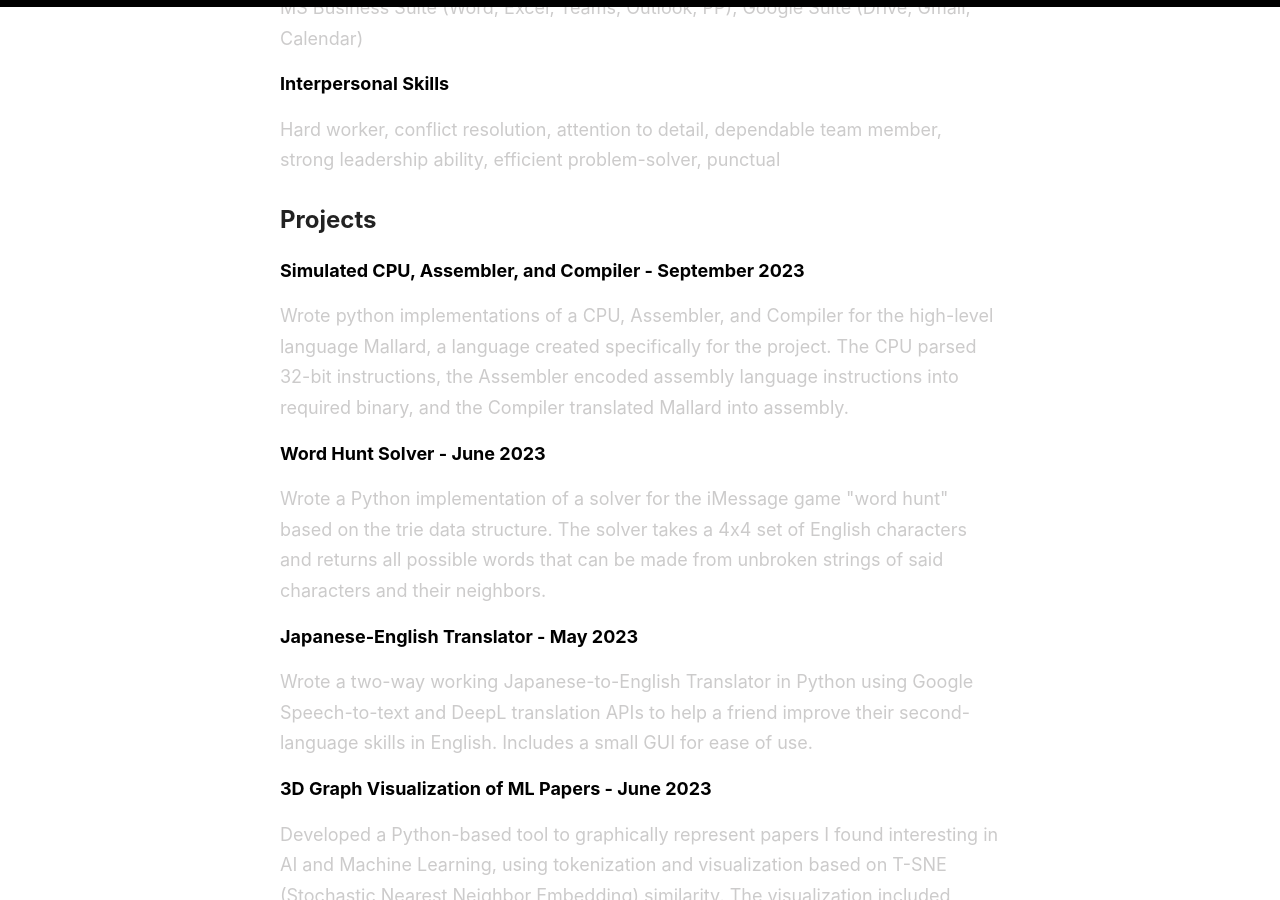
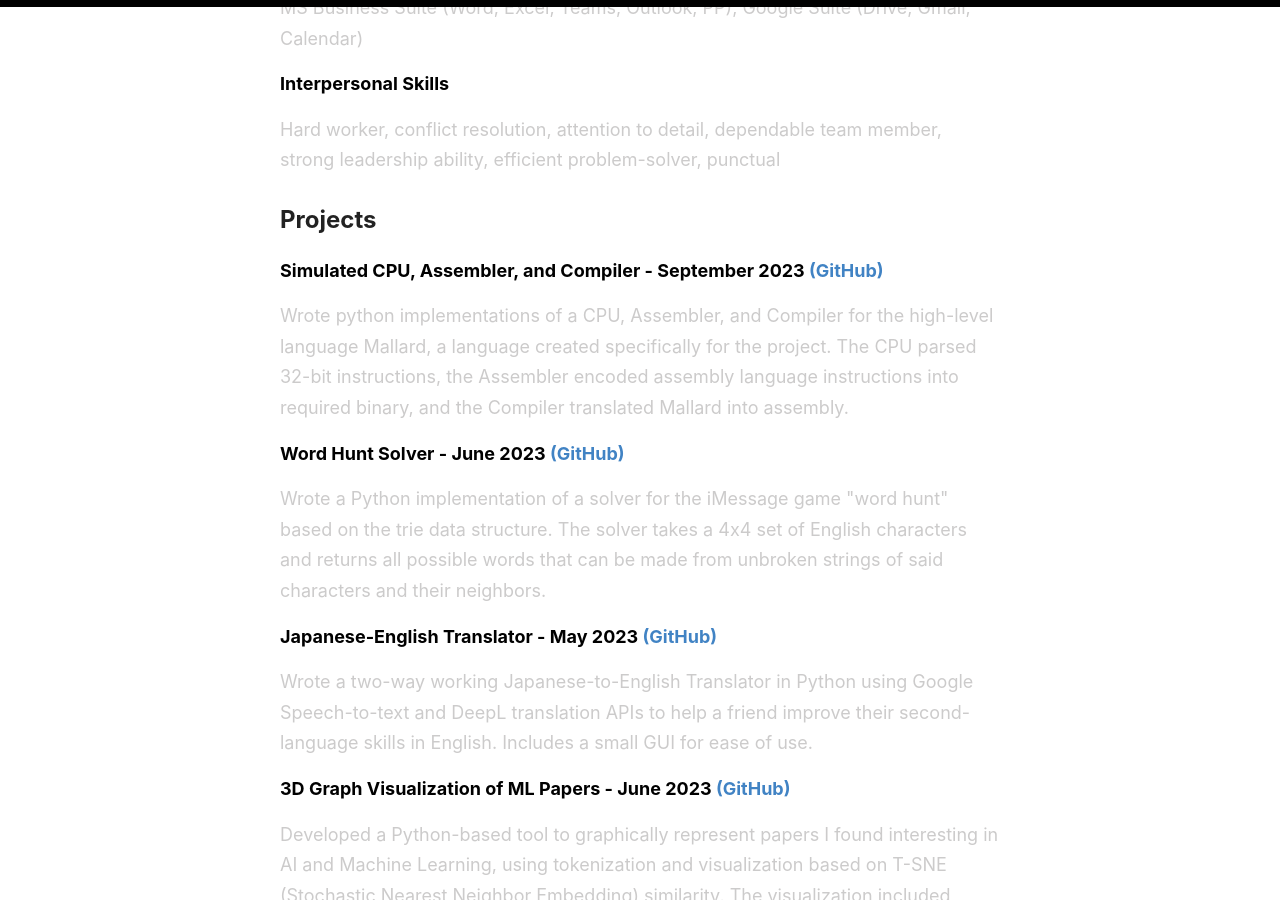
Before and after one commit to johnmoore24/johnmoore24.github.io, a Jekyll site: the page built from index.html, in a window 1280 px wide and 900 px high, scrolled down 776 px. Built offline with Jekyll 4.4.1, drawn with Linux system fonts in a browser that asks for light colours; the list of posts is cut into pages by our own code.

Commit message:
Resume added

```diff
--- a/index.html
+++ b/index.html
@@ -50,19 +50,19 @@ layout: default
   <section>
     <h2 style="text-align: left;">Projects</h2>
     <article>
-      <p style="font-weight: bold; color: black;">Simulated CPU, Assembler, and Compiler - September 2023</p>
+      <p style="font-weight: bold; color: black;">Simulated CPU, Assembler, and Compiler - September 2023 <a href="https://github.com/johnnycashpersonal/juck-stack" target="_blank">(GitHub)</a></p>
       <p>Wrote python implementations of a CPU, Assembler, and Compiler for the high-level language Mallard, a language created specifically for the project. The CPU parsed 32-bit instructions, the Assembler encoded assembly language instructions into required binary, and the Compiler translated Mallard into assembly.</p>
     </article>
     <article>
-      <p style="font-weight: bold; color: black;">Word Hunt Solver - June 2023</p>
+      <p style="font-weight: bold; color: black;">Word Hunt Solver - June 2023 <a href="https://github.com/johnnycashpersonal/crack-word-hunt" target="_blank">(GitHub)</a></p>
       <p>Wrote a Python implementation of a solver for the iMessage game "word hunt" based on the trie data structure. The solver takes a 4x4 set of English characters and returns all possible words that can be made from unbroken strings of said characters and their neighbors.</p>
     </article>
     <article>
-      <p style="font-weight: bold; color: black;">Japanese-English Translator - May 2023
+      <p style="font-weight: bold; color: black;">Japanese-English Translator - May 2023 <a href="https://github.com/johnnycashpersonal/Translator" target="_blank">(GitHub)</a></p>
       <p>Wrote a two-way working Japanese-to-English Translator in Python using Google Speech-to-text and DeepL translation APIs to help a friend improve their second-language skills in English. Includes a small GUI for ease of use.</p>
     </article>
     <article>
-      <p style="font-weight: bold; color: black;">3D Graph Visualization of ML Papers - June 2023</p>
+      <p style="font-weight: bold; color: black;">3D Graph Visualization of ML Papers - June 2023 <a href="https://github.com/johnnycashpersonal/graph3D" target="_blank">(GitHub)</a></p>
       <p>Developed a Python-based tool to graphically represent papers I found interesting in AI and Machine Learning, using tokenization and visualization based on T-SNE (Stochastic Nearest Neighbor Embedding) similarity. The visualization included interactivity on mouse hover, with each data point showing the paper’s name and abstract.</p>
     </article>
     <article>
@@ -84,7 +84,7 @@ layout: default
   </section>
 
   <section>
-    <h3 style="text-align: left;">Extracurricular Activities</h3>
+    <h2 style="text-align: left;">Extracurricular Activities</h2>
     <article>
       <p style="font-weight: bold; color: black;">Ultimate Frisbee Team Member | University of Oregon Ego | September 2020 – September 2022</p>
       <p>Participated as a team member in the University of Oregon's ultimate frisbee team, demonstrating teamwork, strategic thinking, and commitment.</p>
```
